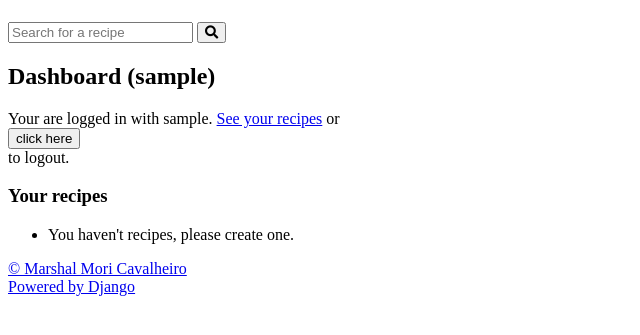
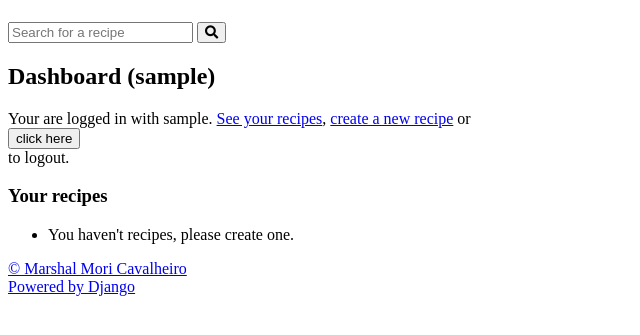
Before and after one commit to Dragon1207/django-project, a Django app: page /authors/dashboard/ in a window 1280 px wide. Shown: the part 58-393 px from the top of the page, without its empty margins (0-640 px from the left). Run offline with Django 4.2, Linux system fonts and the light colour scheme; the visitor is signed in with stand-in values (Sample User, id 1); data that the repository does not hold is empty.

Commit message:
Form to create a new recipe

```diff
--- a/authors/forms/recipe_form.py
+++ b/authors/forms/recipe_form.py
@@ -24,7 +24,8 @@ class AuthorRecipeForm(forms.ModelForm):
                 choices=(
                     ('Porções', 'Porções'),
                     ('Pedaços', 'Pedaços'),
-                    ('Pessoas', 'Pessoas')
+                    ('Pessoas', 'Pessoas'),
+                    ('Pratos', 'Pratos'),
                 )
             ),
             'preparation_time_unit': forms.Select(
--- a/authors/templates/authors/partials/login_message.html
+++ b/authors/templates/authors/partials/login_message.html
@@ -2,7 +2,8 @@
 <div class='login-message'>
     Your are logged in with
     {{ request.user.username }}.
-    <a href="{% url 'authors:dashboard' %} ">See your recipes</a> or
+    <a href="{% url 'authors:dashboard' %} ">See your recipes</a>,
+    <a href="{% url 'authors:dashboard_recipe_new' %} ">create a new recipe</a> or
     <form class='inline-form' action="{% url 'authors:logout' %}" method='POST'>
         {% csrf_token %}
         <input type="hidden" name='username' value='{{ request.user.username }}'>
--- a/authors/urls.py
+++ b/authors/urls.py
@@ -12,6 +12,10 @@ urlpatterns = [
     path('logout/', views.logout_view, name='logout'),
     path('dashboard/', views.dashboard, name='dashboard'),
     path(
+        'dashboard/recipe/new/',
+        views.dashboard_recipe_new,
+        name='dashboard_recipe_new'),
+    path(
         'dashboard/recipe/<int:id>/edit/',
         views.dashboard_recipe_edit,
         name='dashboard_recipe_edit'),
--- a/authors/views.py
+++ b/authors/views.py
@@ -139,3 +139,30 @@ def dashboard_recipe_edit(request, id):
         context={
             'form': form,
         })
+
+
+@login_required(login_url='authors:login', redirect_field_name='next')
+def dashboard_recipe_new(request):
+    form = AuthorRecipeForm(
+        data=request.POST or None,
+        files=request.FILES or None,
+    )
+
+    if form.is_valid():
+        recipe = form.save(commit=False)
+        recipe.author = request.user
+        recipe.preparation_steps_is_html = False
+        recipe.is_publised = False
+
+        recipe.save()
+
+        messages.success(request, 'Sua receita foi criada com sucesso!')
+        return redirect(reverse('authors:dashboard_recipe_edit', args=(recipe.id,)))
+
+    return render(
+        request,
+        'authors/pages/dashboard_recipe.html',
+        context={
+            'form': form,
+            'form_action': reverse('authors:dashboard_recipe_new')
+        })
```
